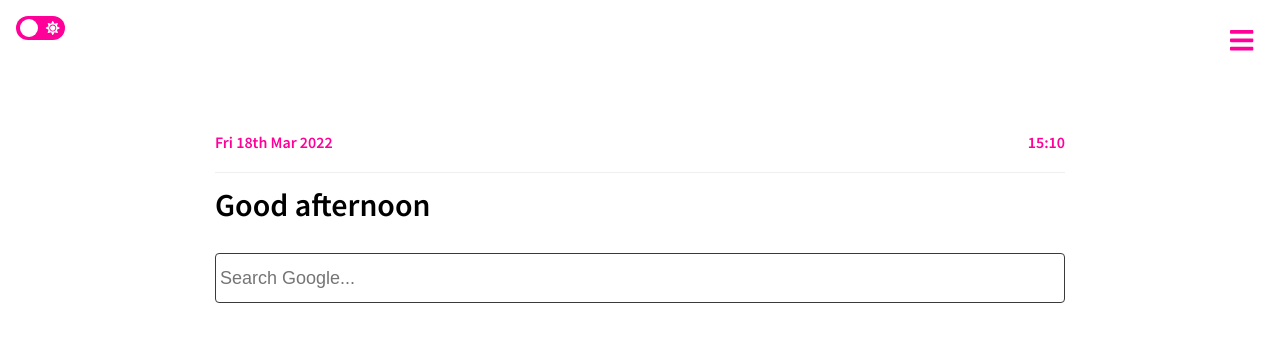
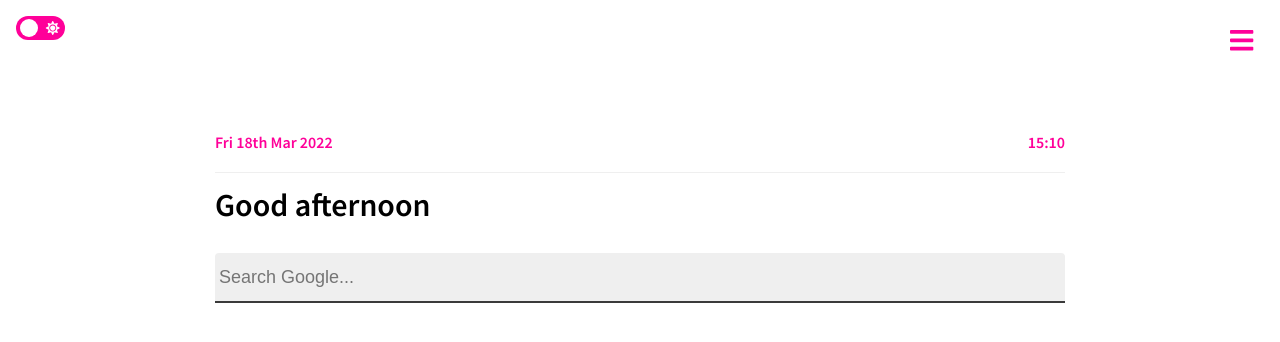
Before and after one commit to adhamu/startpage, a React app: page / in a window 1280 px wide. Shown: the top 342 px of the page. Built offline with nearby package versions, Linux system fonts and the light colour scheme.

Commit message:
Nicer inputs

```diff
--- a/src/theme.ts
+++ b/src/theme.ts
@@ -26,9 +26,10 @@ export const globalStyles = (theme: Theme): Interpolation<Theme> => ({
   },
   'input, select': {
     width: 'calc(100% - 1.5em)',
-    background: 'transparent',
+    background: theme.colors.border,
     color: theme.colors.body,
-    border: `1px solid ${theme.colors.border}`,
+    border: 'none',
+    borderBottom: `2px solid ${theme.colors.border}`,
     appearance: 'none',
     WebkitAppearance: 'none',
     boxShadow: 'none',
@@ -45,7 +46,9 @@ export const globalStyles = (theme: Theme): Interpolation<Theme> => ({
     borderRadius: '4px',
   },
   'input:focus, select:focus': {
-    border: `1px solid ${theme.colors.inputFocus}`,
+    borderBottomLeftRadius: 0,
+    borderBottomRightRadius: 0,
+    borderBottom: `2px solid ${theme.colors.inputFocus}`,
   },
   'a, a:visited': {
     color: theme.colors.body,
@@ -59,7 +62,7 @@ export default (isDark: boolean | undefined): Theme => {
       colors: {
         background: '#162431',
         body: '#dee2e5',
-        border: '#3a3a3a',
+        border: '#1c2d41',
         highlight: '#0bd2ff',
         inputFocus: '#af6bef',
       },
```
